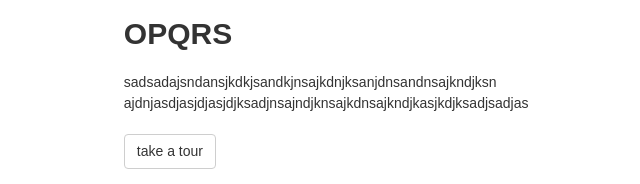
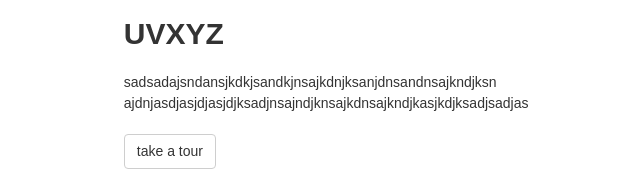
Before and after one commit to jaya-prakash11/sampleproject1, a plain HTML site: page index.html in a window 1280 px wide. Shown: the part 770-954 px from the top of the page, 321-961 px from the left. Drawn offline with Linux system fonts and the light colour scheme.

Commit message:
changes in indexHtml

```diff
--- a/index.html
+++ b/index.html
@@ -52,7 +52,7 @@
                     <a href="#" class="btn-info">take a tour</a>
                 </div>
                 <div class="coll3">
-                    <h2>OPQRS</h2>
+                    <h2>UVXYZ</h2>
                     <p>sadsadajsndansjkdkjsandkjnsajkdnjksanjdnsandnsajkndjksn
                     ajdnjasdjasjdjasjdjksadjnsajndjknsajkdnsajkndjkasjkdjksadjsadjas</p>
                     <a href="#" class="btn-info">take a tour</a>
```
